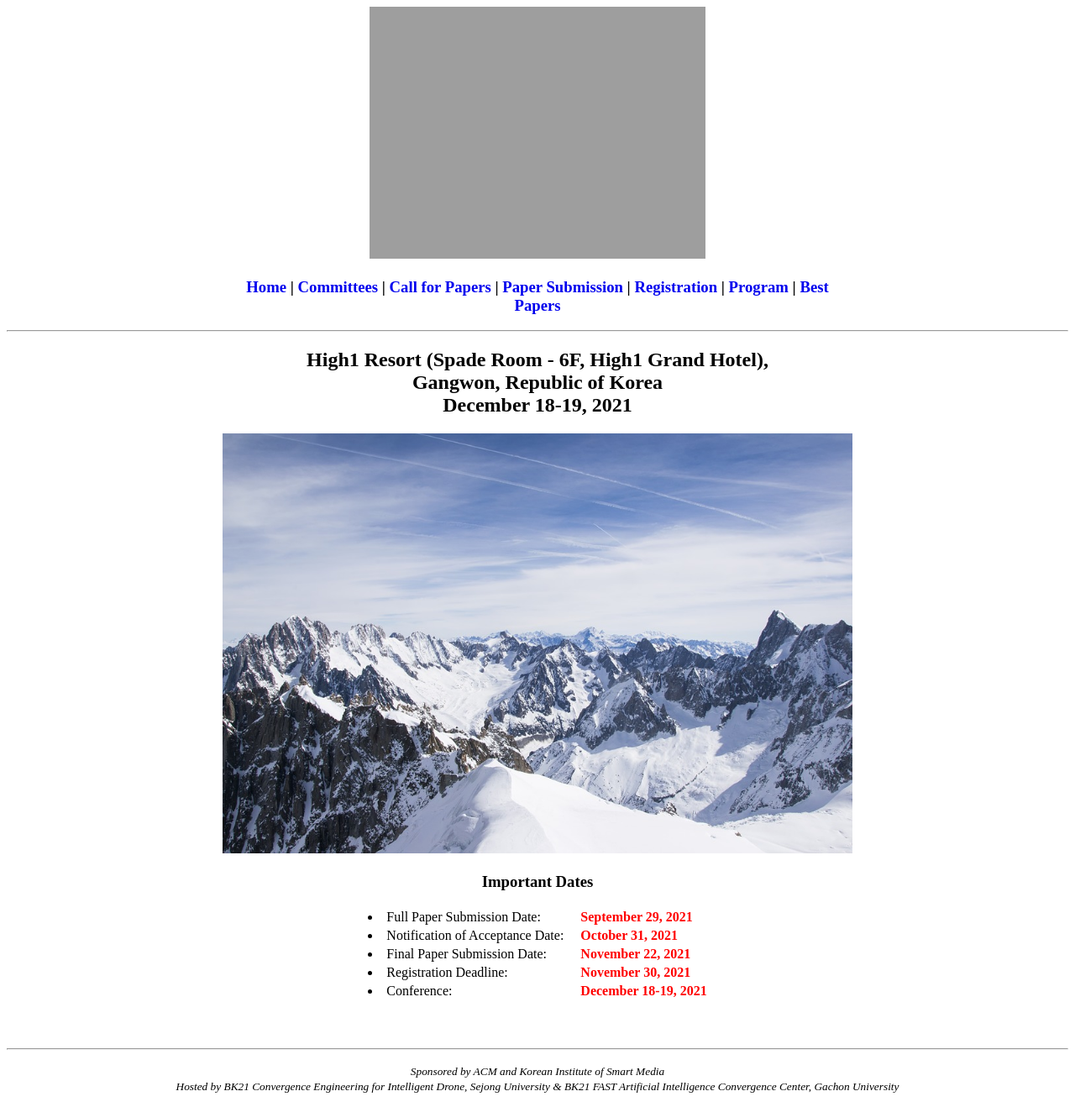
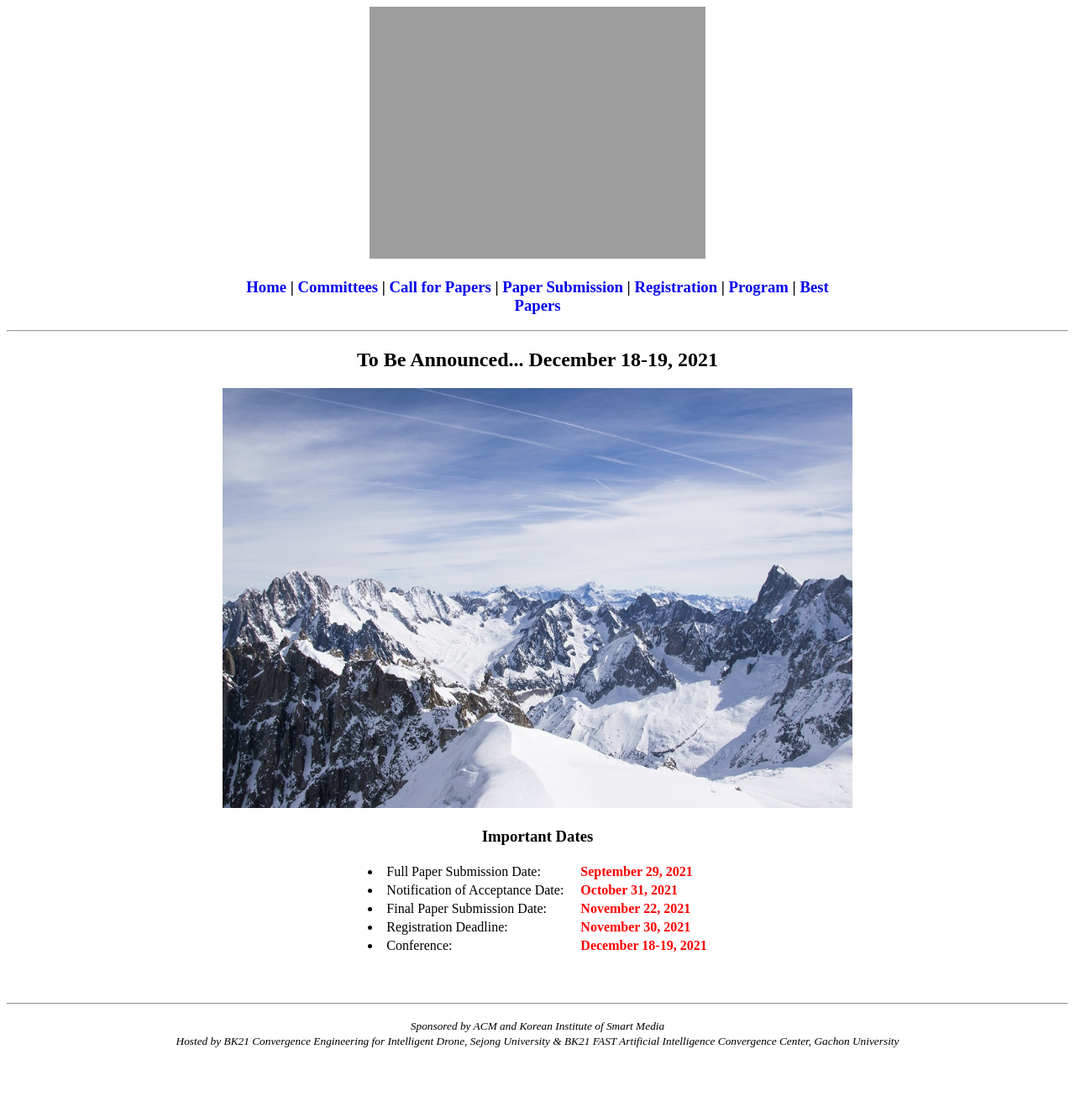
Before and after one commit to icea-conf/2021, a Jekyll site: the page built from index.html, in a window 1280 px wide. Shown: the whole page at 84% size. Built offline with Jekyll 4.4.1, drawn with Linux system fonts in a browser that asks for light colours; the list of posts is cut into pages by our own code; after the commit the page ends 1264 px from its top, so only the background shows below that.

Commit message:
Update index.html

```diff
--- a/index.html
+++ b/index.html
@@ -7,8 +7,7 @@ title: ACM ICEA 2021
       <div class="content">
             <center>
                   <h2>
-                        High1 Resort (Spade Room - 6F, High1 Grand Hotel),</br>
-                        Gangwon, Republic of Korea</br>
+                        To Be Announced...
                         December 18-19, 2021
                   </h2>
 
```
